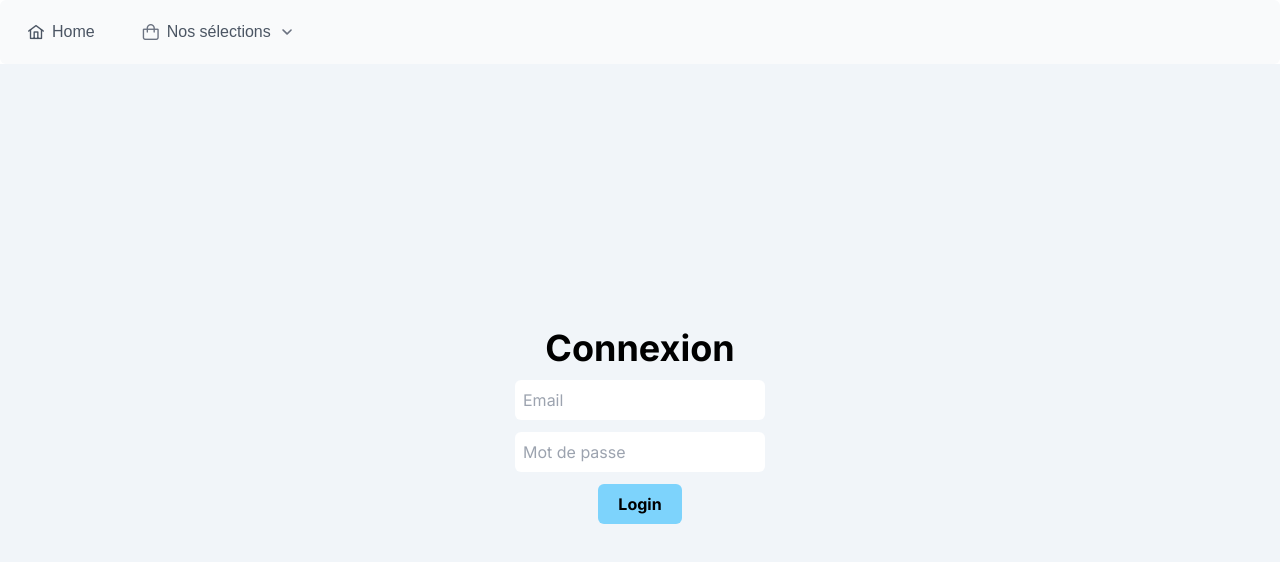
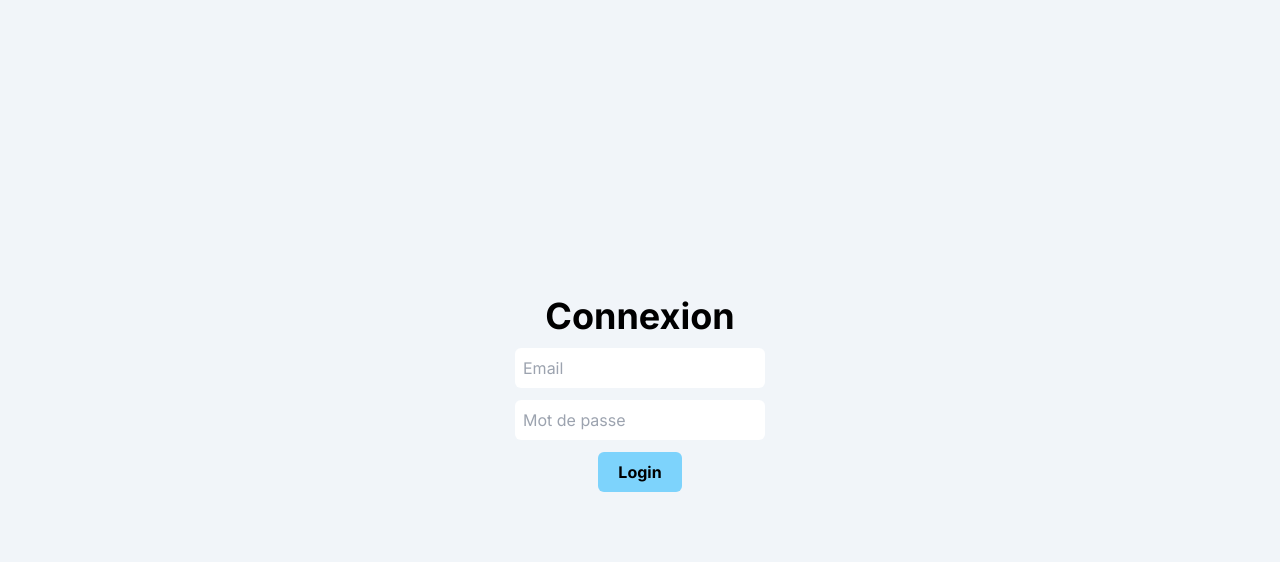
Before and after one commit to Vellanos/Taxe, a Next.js app in the folder front/: page / in a window 1280 px wide. Shown: the top 562 px of the page. Built offline with nearby package versions, Linux system fonts and the light colour scheme; a web font is replaced by a local one.

Commit message:
redirection automatique si connecté

```diff
--- a/front/src/app/globals.css
+++ b/front/src/app/globals.css
@@ -1,13 +1,3 @@
 @tailwind base;
 @tailwind components;
 @tailwind utilities;
-
-.height-navbar {
-  height: calc(100dvh - 64px);
-}
-
-@media (max-width: 960px) {
-  .height-navbar {
-    height: calc(100dvh - 48px);
-  }
-}
--- a/front/src/app/layout.tsx
+++ b/front/src/app/layout.tsx
@@ -3,7 +3,6 @@ import { Inter } from "next/font/google";
 import "./globals.css";
 import "primereact/resources/themes/lara-light-cyan/theme.css";
 import "primeicons/primeicons.css";
-import Navbar from "@/components/Navbar";
 
 const inter = Inter({ subsets: ["latin"] });
 
@@ -27,7 +26,6 @@ export default function RootLayout({
   return (
     <html lang="fr">
     <body className={inter.className}>
-    <Navbar />
       <main>
         {children}
       </main>
--- a/front/src/app/page.tsx
+++ b/front/src/app/page.tsx
@@ -1,11 +1,41 @@
+'use client'
+
+import { useEffect } from "react";
+import { useRouter } from "next/navigation";
+import {jwtDecode} from "jwt-decode";
 import Login from "@/components/login";
 
 export default function Home() {
+  const router = useRouter();
+
+  useEffect(() => {
+    const token = localStorage.getItem("token");
+    console.log("TEST" + token);
+
+
+    if (token) {
+      try {
+        // Décodez le token pour vérifier sa validité
+        const decodedToken = jwtDecode(token);
+        const currentTime = Date.now() / 1000;
+
+        // Vérifiez si le token n'a pas expiré
+        if (decodedToken.exp > currentTime) {
+          // Redirigez l'utilisateur vers /profile
+          router.push("/profile");
+        } else {
+          // Le token a expiré, supprimez-le du local storage
+          localStorage.removeItem("token");
+        }
+      } catch (error) {
+        console.error("Invalid token", error);
+      }
+    }
+  }, [router]);
+
   return (
-    <>
-    <div className="flex flex-row justify-center items-center bg-slate-100 height-navbar">
+    <div className="flex flex-row h-[100dvh] justify-center items-center bg-slate-100 ">
       <Login />
     </div>
-    </>
   );
 }
--- a/front/src/components/Navbar.tsx
+++ /dev/null
@@ -1,51 +0,0 @@
-"use client"
-import React from 'react';
-import { Menubar } from 'primereact/menubar';
-import Link from 'next/link';
-
-export default function Navbar() {
-    const itemRenderer = (item:any) => (
-        <Link href={`/${item.link}${item.link.length > 0 ? '/1':''}`} className="flex align-items-center p-menuitem-link">
-            <span className={item.icon} />
-            <span className="mx-2">{item.label}</span>
-        </Link>
-    );
-    const items = [
-        {
-            label: 'Home',
-            icon: 'pi pi-home',
-            link: '',
-            template: itemRenderer
-        },
-        {
-            label: 'Nos sélections',
-            icon: 'pi pi-shopping-bag',
-            items: [
-                {
-                    label: 'Les populaires',
-                    icon: 'pi pi-star',
-                    link: 'popular',
-                    template: itemRenderer
-                },
-                {
-                    label: 'Les mieux notés',
-                    icon: 'pi pi-thumbs-up',
-                    link: 'rated',
-                    template: itemRenderer
-                },
-                {
-                    label: 'Prochaines sorties',
-                    icon: 'pi pi-calendar',
-                    link: 'upcoming',
-                    template: itemRenderer
-                },
-            ]
-        },
-    ];
-
-    return (
-        <div className="card">
-            <Menubar model={items}/>
-        </div>
-    );
-}
--- /dev/null
+++ b/package.json
@@ -0,0 +1,5 @@
+{
+  "dependencies": {
+    "jwt-decode": "^4.0.0"
+  }
+}
```
Also changed, not shown: 1 other file (tests, documents, lock files or other folders).
